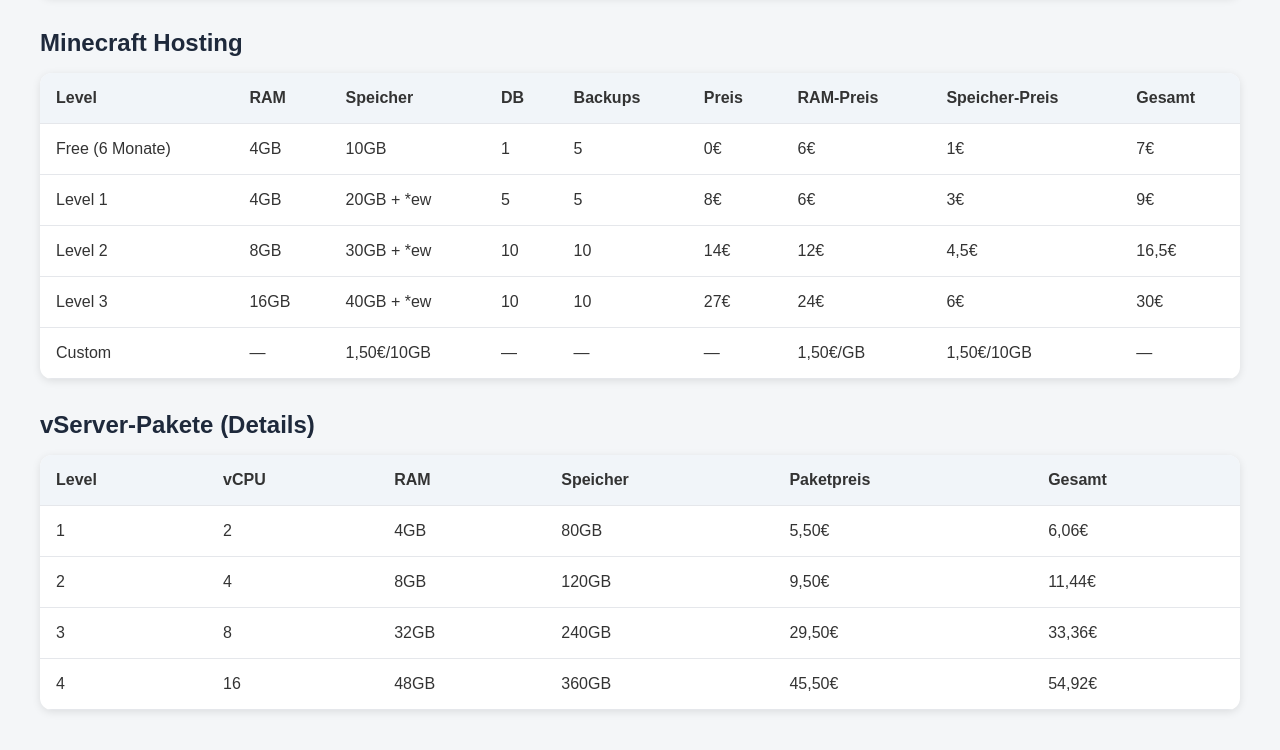
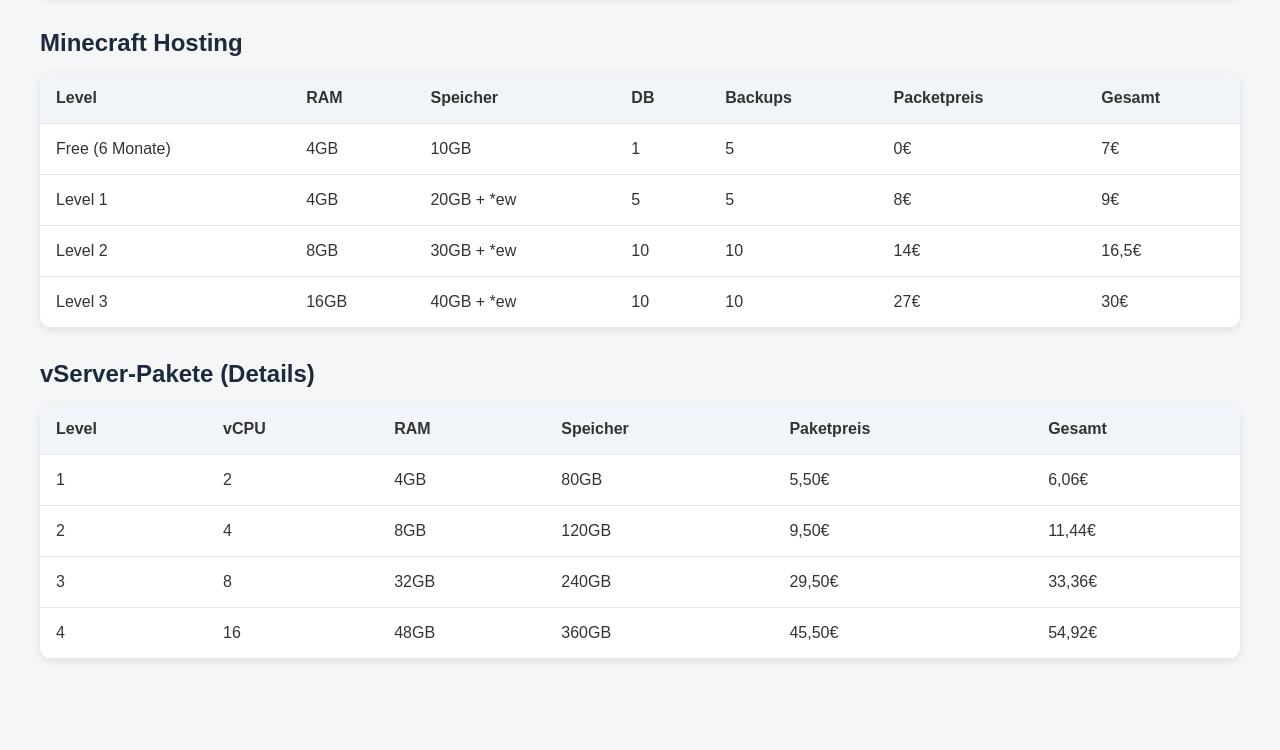
Before and after one commit to Asuna8911/asuna8911.github.io, a plain HTML site: page index.html in a window 1280 px wide. Shown: the part 862-1612 px from the top of the page. Drawn offline with Linux system fonts and the light colour scheme.

Commit message:
Update index.html

```diff
--- a/index.html
+++ b/index.html
@@ -225,9 +225,7 @@
           <th>Speicher</th>
           <th>DB</th>
           <th>Backups</th>
-          <th>Preis</th>
-          <th>RAM-Preis</th>
-          <th>Speicher-Preis</th>
+          <th>Packetpreis</th>
           <th>Gesamt</th>
         </tr>
       </thead>
@@ -239,8 +237,6 @@
           <td>1</td>
           <td>5</td>
           <td>0€</td>
-          <td>6€</td>
-          <td>1€</td>
           <td>7€</td>
         </tr>
         <tr>
@@ -250,8 +246,6 @@
           <td>5</td>
           <td>5</td>
           <td>8€</td>
-          <td>6€</td>
-          <td>3€</td>
           <td>9€</td>
         </tr>
         <tr>
@@ -261,8 +255,6 @@
           <td>10</td>
           <td>10</td>
           <td>14€</td>
-          <td>12€</td>
-          <td>4,5€</td>
           <td>16,5€</td>
         </tr>
         <tr>
@@ -272,20 +264,7 @@
           <td>10</td>
           <td>10</td>
           <td>27€</td>
-          <td>24€</td>
-          <td>6€</td>
           <td>30€</td>
-        </tr>
-        <tr>
-          <td>Custom</td>
-          <td>—</td>
-          <td>1,50€/10GB</td>
-          <td>—</td>
-          <td>—</td>
-          <td>—</td>
-          <td>1,50€/GB</td>
-          <td>1,50€/10GB</td>
-          <td>—</td>
         </tr>
       </tbody>
     </table>
```
